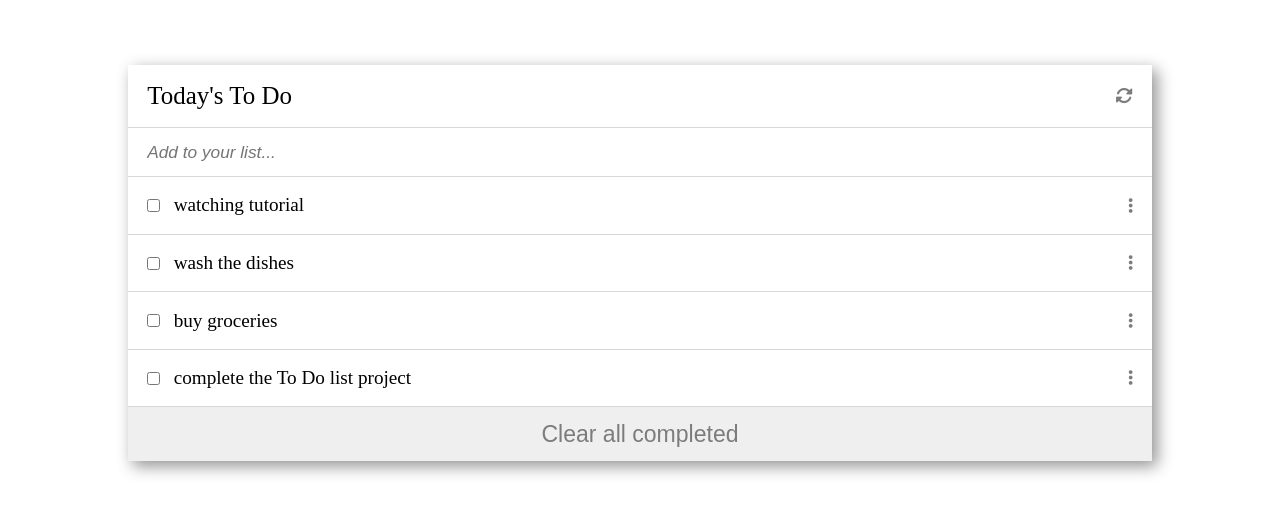
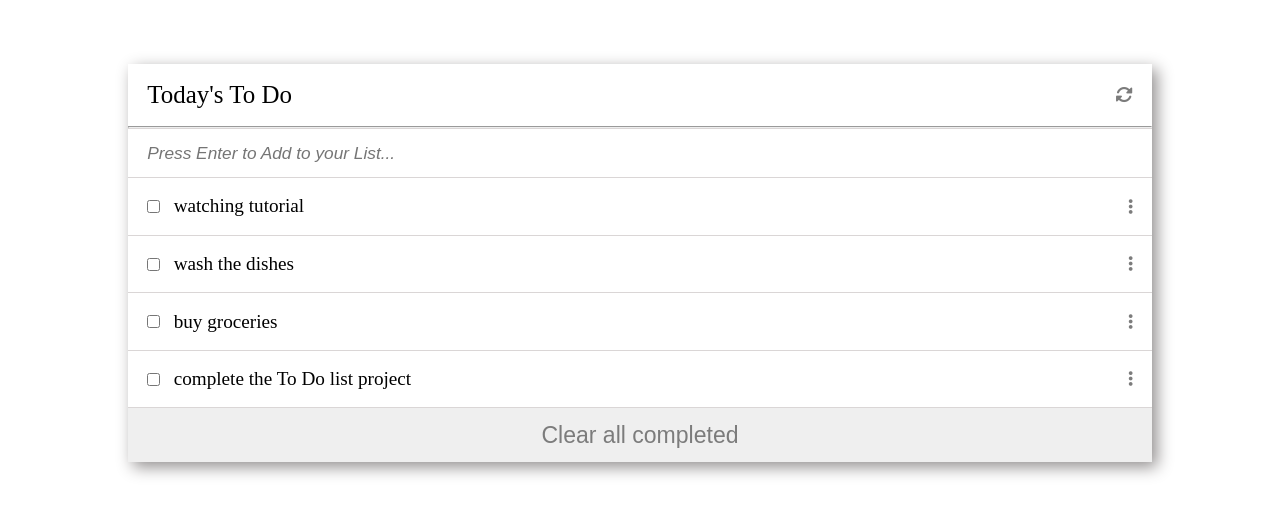
Before and after one commit to Osoro254Alex/To-Do-list, a website built with webpack: page src/index.html in a window 1280 px wide. Shown: the part 137-652 px from the top of the page. Built offline with nearby package versions, Linux system fonts and the light colour scheme.

Commit message:
Modify html  file

```diff
--- a/src/index.html
+++ b/src/index.html
@@ -6,13 +6,16 @@
     <link rel="stylesheet" href="https://cdnjs.cloudflare.com/ajax/libs/font-awesome/6.2.0/css/all.min.css" integrity="sha512-xh6O/CkQoPOWDdYTDqeRdPCVd1SpvCA9XXcUnZS2FmJNp1coAFzvtCN9BmamE+4aHK8yyUHUSCcJHgXloTyT2A==" crossorigin="anonymous" referrerpolicy="no-referrer" />
     <title>Alex's To Do List</title>
 </head>
-<body>
+<body class="container">
     <div class="main-cont">
         <div class="top">
             <h1>Today's To Do</h1>
             <i class="fa-solid fa-rotate"></i>
         </div>
-        <input class="main-input" type="text" placeholder="Add to your list...">
+        <hr>
+        <form class="form" action="">
+            <input class="main-input" type="text" placeholder="Press Enter to Add to your List...">
+        </form>
         <ul class="list-cont">
         </ul>
         <button class="btn-last">Clear all completed</button>
```
